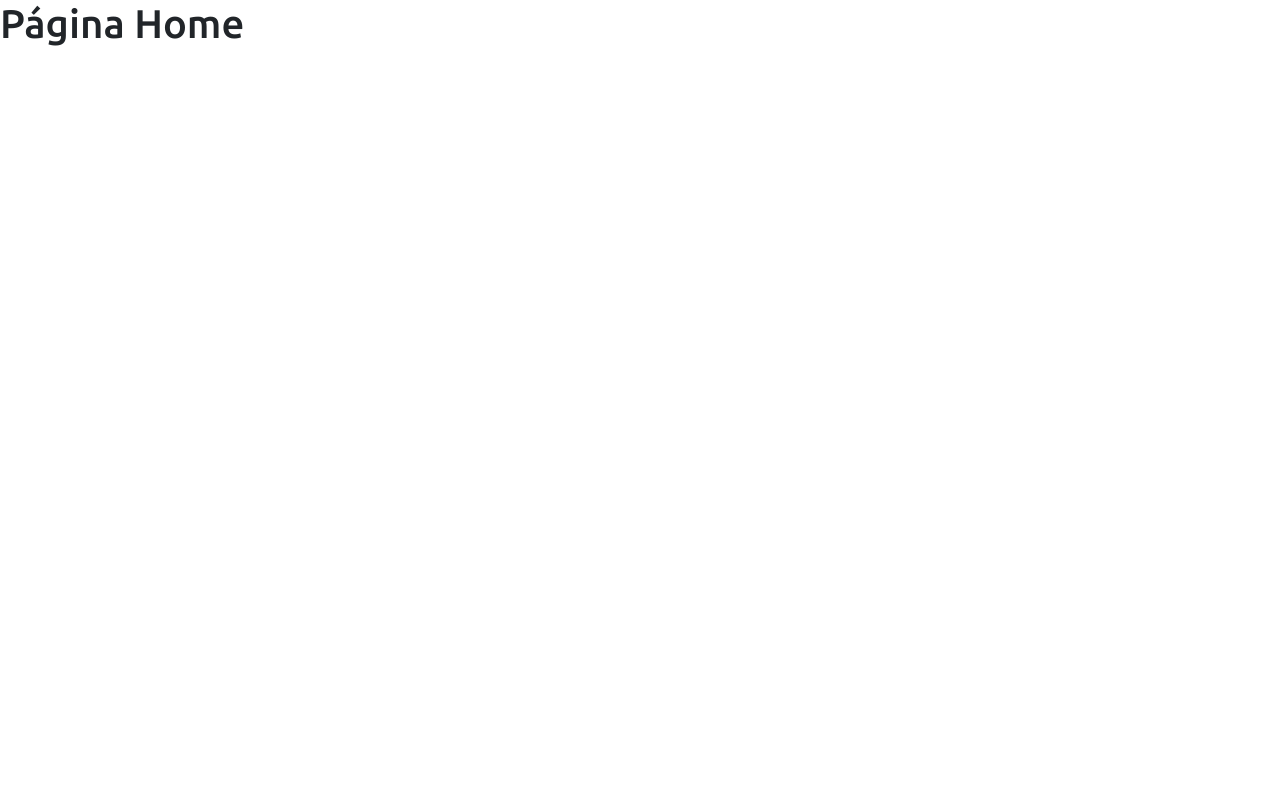
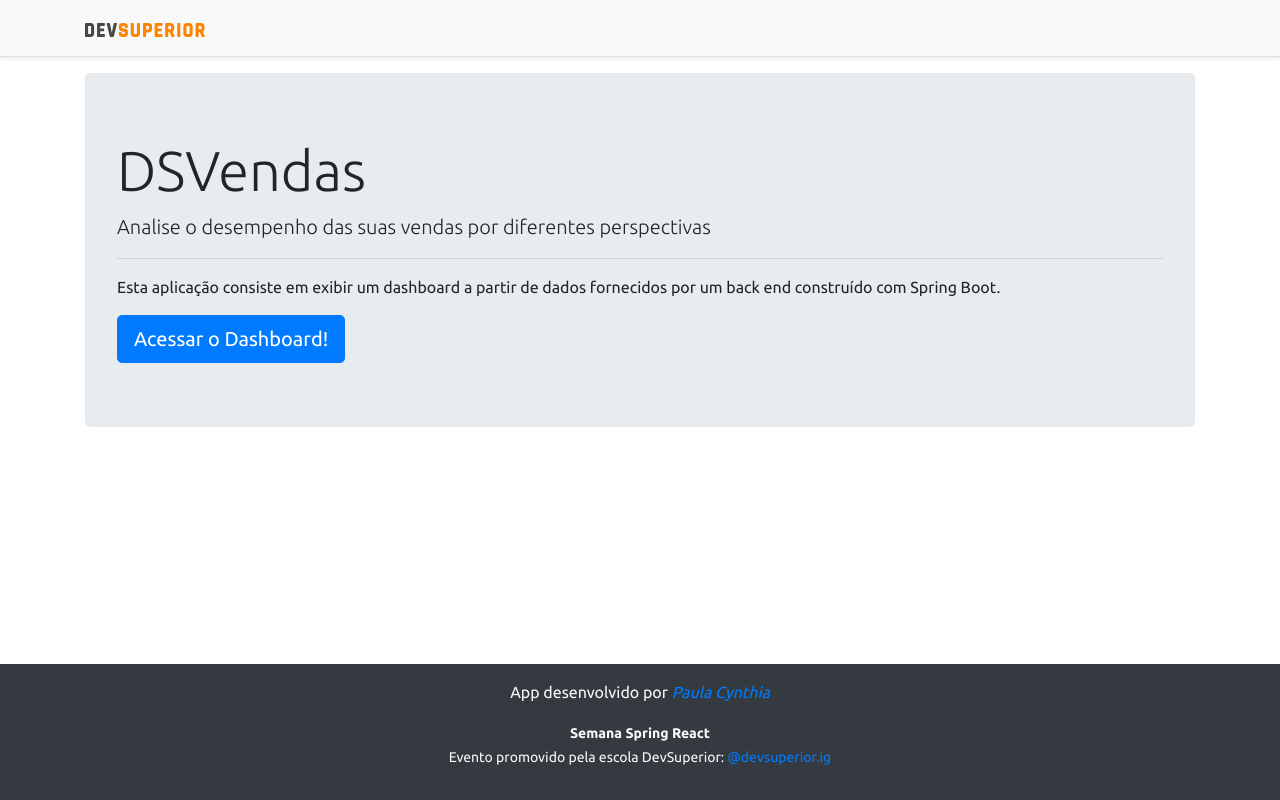
Before and after one commit to paulacynthia/projeto-sds3, a React (Create React App) app in the folder frontend/: page / in a window 1280 px wide. Built offline with nearby package versions, Linux system fonts and the light colour scheme.

Commit message:
Home, navigation

```diff
--- a/frontend/src/components/NavBar/index.tsx
+++ b/frontend/src/components/NavBar/index.tsx
@@ -1,10 +1,13 @@
+import { Link } from 'react-router-dom';
 import ImgDsDark from '../../assets/img/ds_dark.svg';
 function NavBar() { /* Outra forma de declarar uma function: const NavBar = () => {*/
     return (
         <div className="d-flex flex-column flex-md-row align-items-center p-3 px-md-4 mb-3 bg-light border-bottom shadow-sm">
             <div className="container">
                 <nav className="my-2 my-md-0 mr-md-3">
-                    <img src={ImgDsDark} alt="DevSuperior" width="120" />
+                    <Link to="/">
+                        <img src={ImgDsDark} alt="DevSuperior" width="120" />
+                    </Link>
                 </nav>
             </div>
         </div>
--- a/frontend/src/pages/Home/index.tsx
+++ b/frontend/src/pages/Home/index.tsx
@@ -1,8 +1,24 @@
+import Footer from "components/Footer"
+import NavBar from "components/NavBar"
+import { Link } from "react-router-dom"
+
 const Home = () => {
     return (
-        <div>
-            <h1>Página Home</h1>
-        </div>
+        <>
+            <NavBar />
+            <div className="container">
+                <div className="jumbotron">
+                    <h1 className="display-4">DSVendas</h1>
+                    <p className="lead">Analise o desempenho das suas vendas por diferentes perspectivas</p>
+                    <hr />
+                    <p>Esta aplicação consiste em exibir um dashboard a partir de dados fornecidos por um back end construído com Spring Boot.</p>
+                    <Link className="btn btn-primary btn-lg" to="/dashboard">
+                        Acessar o Dashboard!
+                    </Link>
+                </div>
+            </div>
+            <Footer />
+        </>
     );
 }
 export default Home;
```
